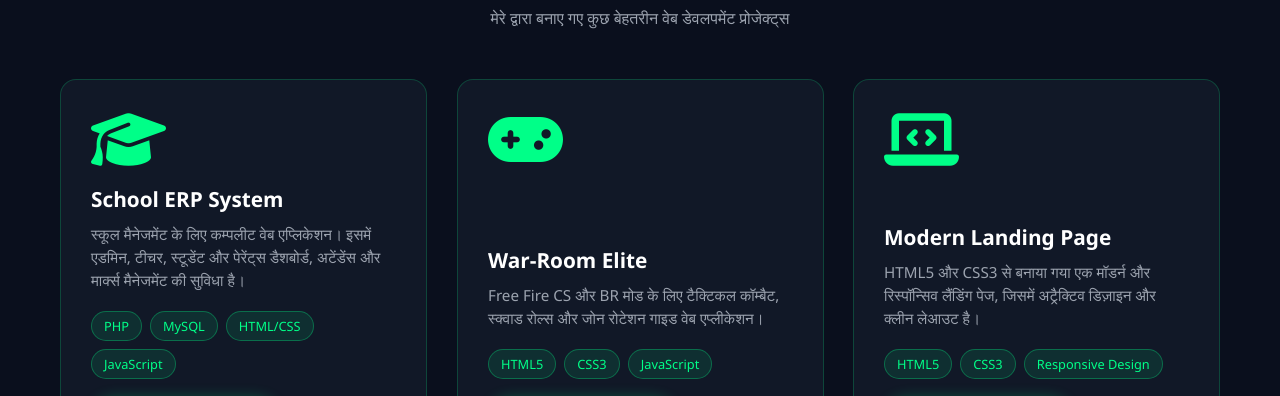
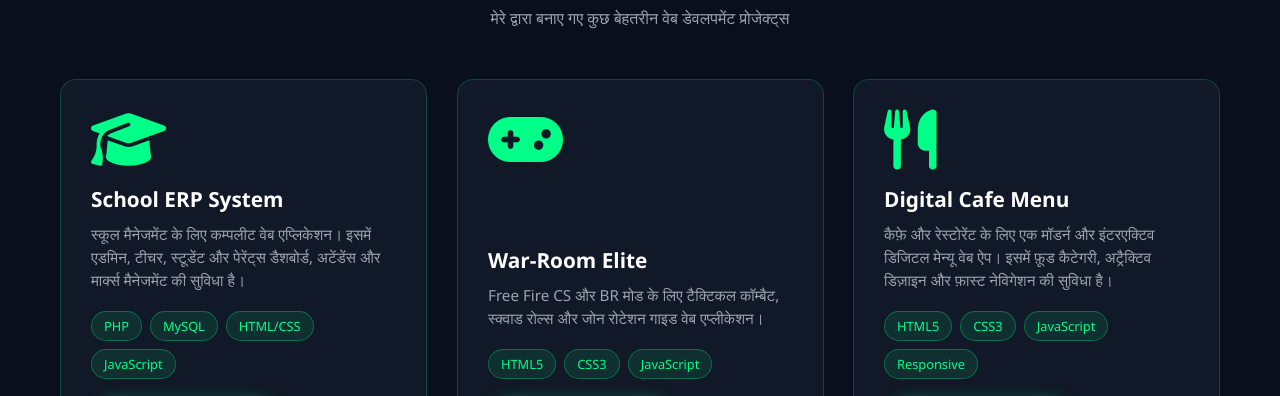
Before and after one commit to atul-singh-dev/atul-portfolio, a plain HTML site: page index.html in a window 1280 px wide. Shown: the part 851-1247 px from the top of the page. Drawn offline with nearby package versions, Linux system fonts and the light colour scheme.

Commit message:
Added new project card to portfolio

```diff
--- a/index.html
+++ b/index.html
@@ -120,6 +120,24 @@
     </div>
 </div>
 
+<div class="project-card" data-aos="flip-left" data-aos-duration="1000" data-aos-delay="200">
+    <div class="project-img-box">
+        <i class="fa-solid fa-utensils" style="font-size: 60px; color: var(--neon-green);"></i>
+    </div>
+    <div class="project-content">
+        <h3>Digital Cafe Menu</h3>
+        <p>कैफ़े और रेस्टोरेंट के लिए एक मॉडर्न और इंटरएक्टिव डिजिटल मेन्यू वेब ऐप। इसमें फ़ूड कैटेगरी, अट्रैक्टिव डिज़ाइन और फ़ास्ट नेविगेशन की सुविधा है।</p>
+        <div class="tech-stack">
+            <span>HTML5</span>
+            <span>CSS3</span>
+            <span>JavaScript</span>
+            <span>Responsive</span>
+        </div>
+        <a href="https://atul-singh-dev.github.io/digital-menu/" target="_blank" class="btn-primary">
+            <i class="fa-solid fa-arrow-up-right-from-square"></i> Live Demo देखें
+        </a>
+    </div>
+</div>
             <div class="project-card" data-aos="flip-right" data-aos-duration="1000" data-aos-delay="300">
     <div class="project-img-box">
         <i class="fa-solid fa-laptop-code" style="font-size: 60px; color: var(--neon-green);"></i>
```
